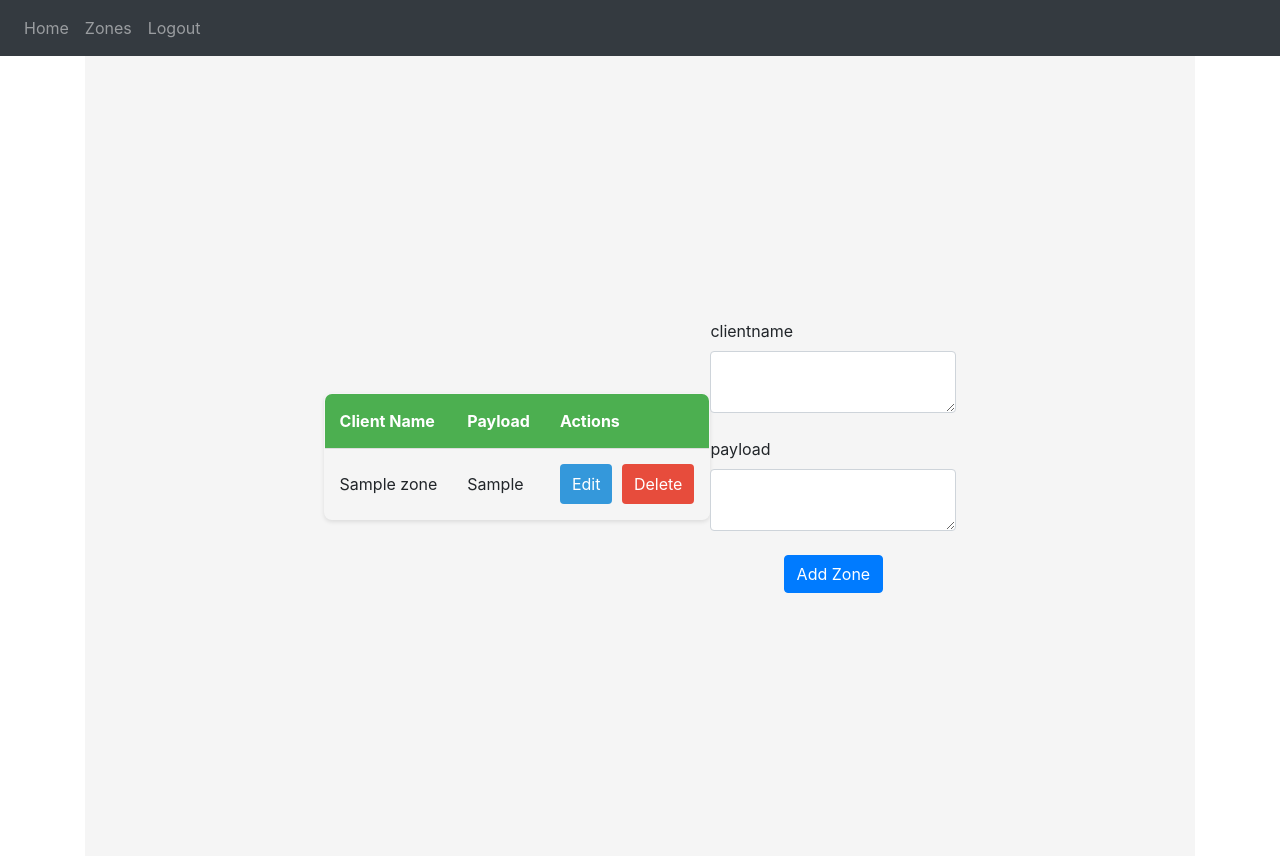
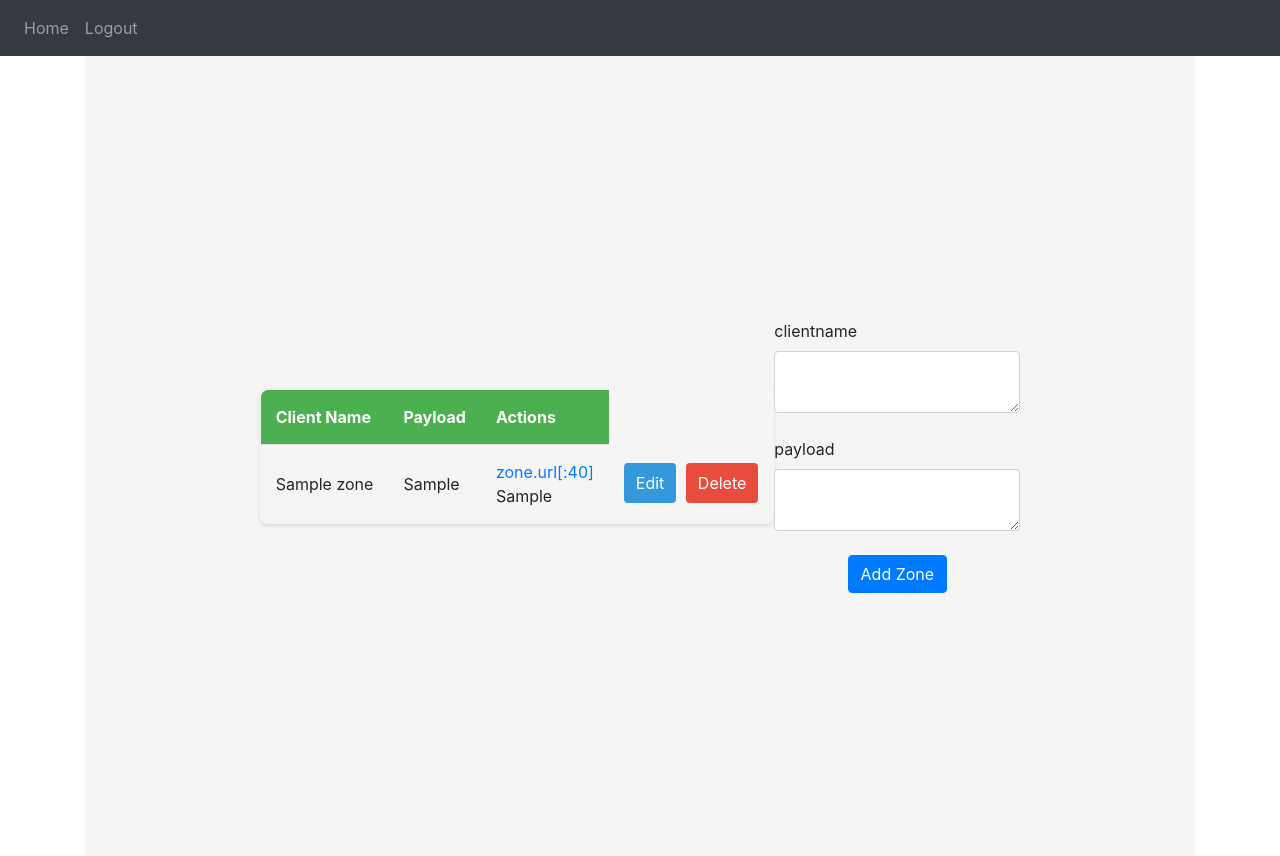
Before and after one commit to Zakaria-Tafesh/flask-docker-ec2, a Flask app: page /zones in a window 1280 px wide. Run offline with Flask 3, Linux system fonts and the light colour scheme; a user stored in the database is signed in; tables that the repository leaves empty hold one stand-in row (values such as "Sample post"); some libraries are stand-ins or nearby versions.

Commit message:
Add URL column

```diff
--- a/flaskapp3-docker/flaskapp/website/models.py
+++ b/flaskapp3-docker/flaskapp/website/models.py
@@ -13,6 +13,7 @@ class Note(db.Model):
 class Zone(db.Model):
     id = db.Column(db.Integer, primary_key=True)
     client_name = db.Column(db.String(20))
+    url = db.Column(db.String(4000))
     payload = db.Column(db.String(20_000))
     date = db.Column(db.DateTime(timezone=True), default=func.now())
     user_id = db.Column(db.Integer, db.ForeignKey('user.id'))
--- a/flaskapp3-docker/flaskapp/website/templates/base.html
+++ b/flaskapp3-docker/flaskapp/website/templates/base.html
@@ -44,7 +44,7 @@
         <div class="navbar-nav">
         {% if user.is_authenticated %}
           <a class="nav-item nav-link" id="home" href="/">Home</a>
-          <a class="nav-item nav-link" id="table" href="/zones">Zones</a>
+{#          <a class="nav-item nav-link" id="table" href="/zones">Zones</a>#}
           <a class="nav-item nav-link" id="logout" href="/logout">Logout</a>
         {% else %}
 
--- a/flaskapp3-docker/flaskapp/website/templates/zones.html
+++ b/flaskapp3-docker/flaskapp/website/templates/zones.html
@@ -18,6 +18,15 @@
                 <tr>
                     <td>{{ zone.client_name }}</td>
                     <td>{{ zone.payload[:20] }}</td>
+                    <td>
+                          <a href="{{ zone.url }}">
+                            <div style="height:100%;width:100%">
+                              zone.url[:40]
+                            </div>
+                          </a>
+
+                        {{ zone.payload[:20] }}</td>
+
                     <td >
                         <button class="edit-button" >Edit</button>
                         <button class="delete-button" onclick="deleteZone({{ zone.id }})">Delete</button>
--- a/flaskapp3-docker/flaskapp/website/views.py
+++ b/flaskapp3-docker/flaskapp/website/views.py
@@ -22,28 +22,6 @@ def home():
 
     return render_template("home.html", user=current_user)
 
-
-# @views.route('/table', methods=['GET', 'POST'])
-# @login_required
-# def table():
-#     # if request.method == 'POST':
-#     #     note = request.form.get('note')
-#     #     if len(note) < 1:
-#     #         flash('Note is too short', category='error')
-#     #     else:
-#     #         new_note = Note(data=note, user_id=current_user.id)
-#     #         db.session.add(new_note)
-#     #         db.session.commit()
-#     #         flash('Note Added!', category='success')
-#
-#     return render_template("table.html", notes=current_user.notes)
-
-# Sample data for demonstration
-zones = [
-    {"client_name": "John Doe", "payload": "Data 1"},
-    {"client_name": "Jane Smith", "payload": "Data 2"},
-    # Add more data as needed
-]
 
 
 @views.route('/zones', methods=['GET', 'POST'])
```
